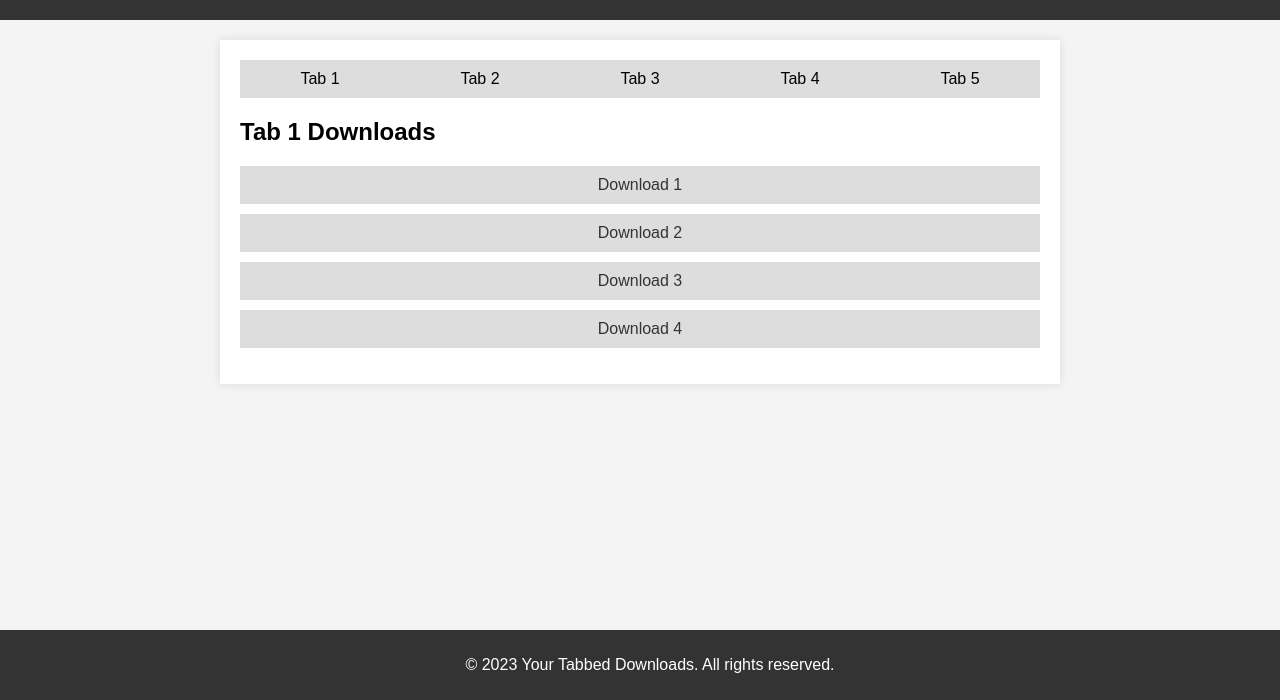
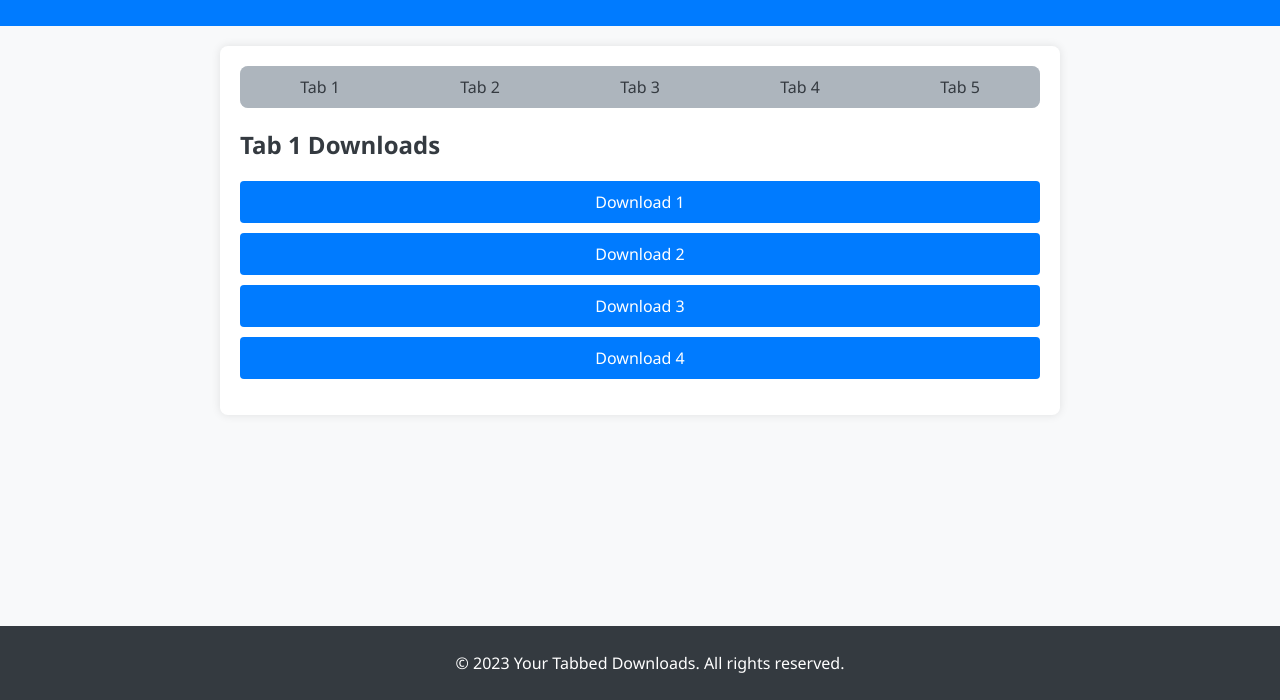
Before and after one commit to ZYPHER-OF/ZYPHER-OF.github.io, a plain HTML site: page index.html in a window 1280 px wide. Shown: the part 100-800 px from the top of the page. Drawn offline with Linux system fonts and the light colour scheme.

Commit message:
Update index.html

```diff
--- a/index.html
+++ b/index.html
@@ -6,14 +6,15 @@
   <title>Tabbed Downloads</title>
   <style>
     body {
-      font-family: 'Arial', sans-serif;
-      background-color: #f4f4f4;
+      font-family: 'Segoe UI', Tahoma, Geneva, Verdana, sans-serif;
+      background-color: #f8f9fa;
       margin: 0;
       padding: 0;
+      color: #343a40;
     }
 
     header {
-      background-color: #333;
+      background-color: #007bff;
       color: #fff;
       text-align: center;
       padding: 20px;
@@ -25,6 +26,7 @@
       padding: 20px;
       background-color: #fff;
       box-shadow: 0 0 10px rgba(0, 0, 0, 0.1);
+      border-radius: 8px;
     }
 
     .tabs {
@@ -32,18 +34,22 @@
       list-style: none;
       padding: 0;
       margin: 0;
+      background-color: #dee2e6;
+      border-radius: 8px;
+      overflow: hidden;
     }
 
     .tab {
       flex: 1;
       text-align: center;
       padding: 10px;
-      background-color: #ddd;
+      background-color: #adb5bd;
       cursor: pointer;
+      transition: background-color 0.3s ease;
     }
 
     .tab:hover {
-      background-color: #ccc;
+      background-color: #868e96;
     }
 
     .tab-content {
@@ -52,6 +58,7 @@
 
     .tab-content.active {
       display: block;
+      margin-top: 15px;
     }
 
     .downloads {
@@ -62,19 +69,21 @@
     .download-link {
       margin-bottom: 10px;
       display: block;
-      background-color: #ddd;
+      background-color: #007bff;
+      color: #fff;
       padding: 10px;
       text-align: center;
       text-decoration: none;
-      color: #333;
+      border-radius: 4px;
+      transition: background-color 0.3s ease;
     }
 
     .download-link:hover {
-      background-color: #ccc;
+      background-color: #0056b3;
     }
 
     footer {
-      background-color: #333;
+      background-color: #343a40;
       color: #fff;
       text-align: center;
       padding: 10px;
```
